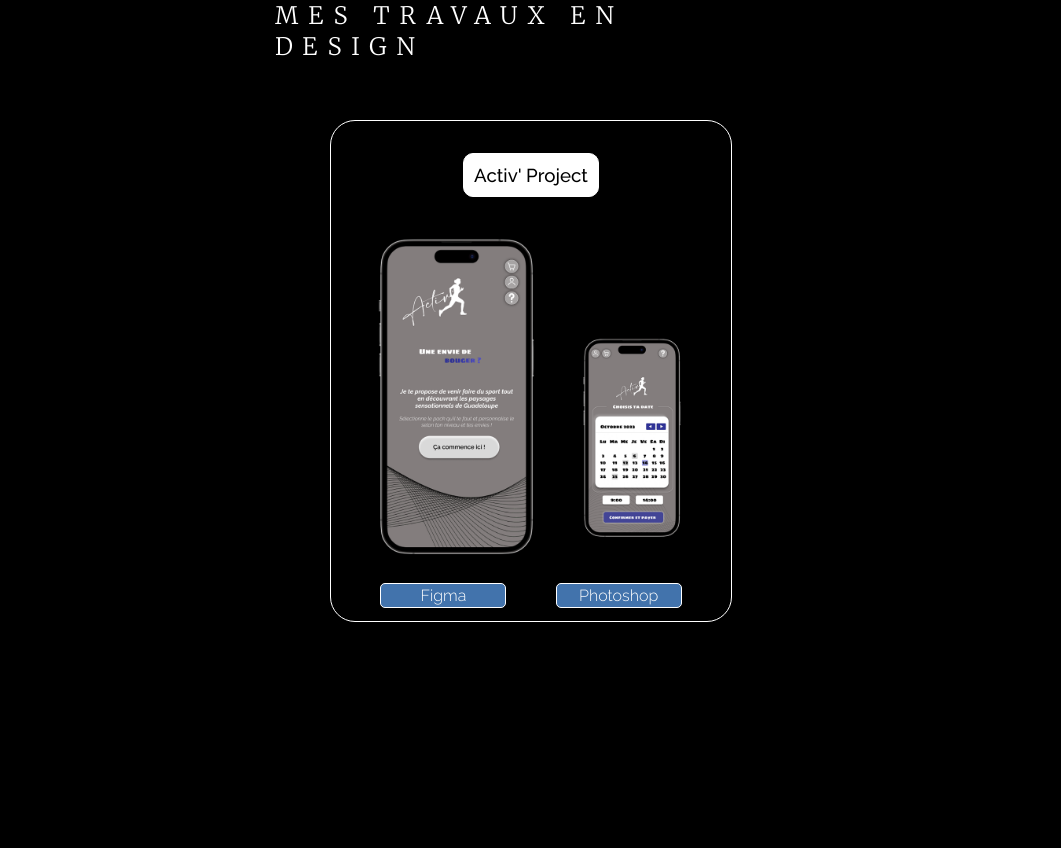
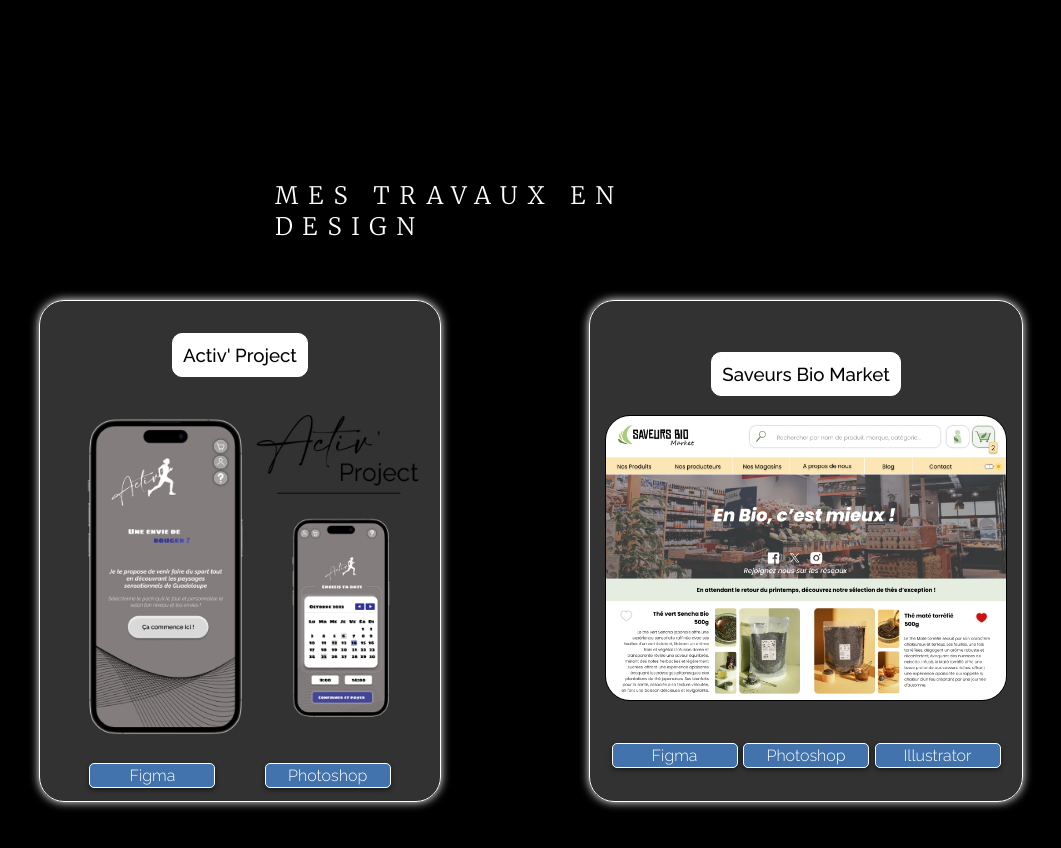
Before and after one commit to euphoriiah-dev/Euphoriiah, a React (Create React App) app: page /Portfolio in a window 1280 px wide. Shown: the part 840-1688 px from the top of the page, without its empty margins (109-1170 px from the left). Before the commit the page ends 1478 px from the top, so only its background shows below. Built offline with nearby package versions, Linux system fonts and the light colour scheme.

Commit message:
maj again

```diff
--- a/src/Pages/Portfolio.jsx
+++ b/src/Pages/Portfolio.jsx
@@ -11,6 +11,8 @@ import Piiquante from '../Assets/Img/piiquante.webp'
 import Kanap from '../Assets/Img/Kanap.PNG'
 import LaPanthere from '../Assets/Img/La-panthere.PNG'
 import ActivUi from '../Assets/Img/ActivUi1.png'
+import SaveursBio from '../Assets/Img/saveursBioMarket_01.png'
+import Background from '../Components/Background';
 
 function Portfolio(){
     const [showBlocks, setShowBlocks] = useState(false);
@@ -26,6 +28,8 @@ function Portfolio(){
       }, [order]); // Assurez-vous de surveiller les changements de 'order'
 
     return(
+<div className='page-background'>
+    <Background />
         <section className='portfolio-container'>
             <h1>Mes réalisations en développement web</h1>
             <div className='grid-container'>
@@ -125,7 +129,7 @@ function Portfolio(){
 
                 </section>
                 <section className='Uiux-section'>
-                    <div className='img-1-container'>
+                    <div className='img-1-container item01'>
                         <h3>Activ' Project</h3>
                         <img src={ActivUi} alt='screen Activ project' />
                         <div className='design-tags'>
@@ -133,10 +137,20 @@ function Portfolio(){
                                 <p className='tags'>Photoshop</p>
                         </div>
                     </div>
+                    <div className='img-2-container item02'>
+                        <h3>Saveurs Bio Market</h3>
+                        <img src={SaveursBio} alt='screen Saveurs Bio' />
+                        <div className='design-tags'>
+                                <p className='tags'>Figma</p>
+                                <p className='tags'>Photoshop</p>
+                                <p className='tags'>Illustrator</p>
+                        </div>
+                    </div>
                 </section>
 
             </section>
         </section>
+</div>
     );
 }
 
--- a/src/Pages/style/portfolio.css
+++ b/src/Pages/style/portfolio.css
@@ -137,8 +137,9 @@
     display: flex;
     flex-direction: row;
     justify-content: space-evenly;
+    margin: 0 0 6em 0;
   }
-  .design-container .Uiux-section .img-1-container{
+  .design-container .Uiux-section .img-1-container,.img-2-container{
     display: flex;
     flex-direction: column;
     justify-content: center;
@@ -148,8 +149,17 @@
     border: #fff 1px solid;
     overflow: hidden;
     border-radius: 25px;
-    box-shadow: 0px 2px 5px rgba(0, 0, 0, 0.5);
+    box-shadow: 0px 0px 10px rgb(255, 255, 255);
     margin: 0 0 1em 0;
+    background-color: #ffffff32;
+  }
+  .design-container .Uiux-section .img-2-container{
+    padding: 0 1em 0 1em;
+  }
+  .design-container .Uiux-section .img-2-container img{
+  margin: 0 0 2em 0;
+  border-radius: 25px;
+  border: solid 1px var(--alternative-text-color);
   }
   .design-container .Uiux-section img{
     object-fit: contain;
@@ -163,7 +173,6 @@
     border: solid 1px var(--text-color);
     border-radius: 10px;
     background-color: #fff;
-    box-shadow: 0px 2px 5px rgba(0, 0, 0, 0.5);
   }
   .design-container .design-tags{
     display: flex;
```
Also changed, not shown: src/Assets/Img/saveursBioMarket_01.png (added).
